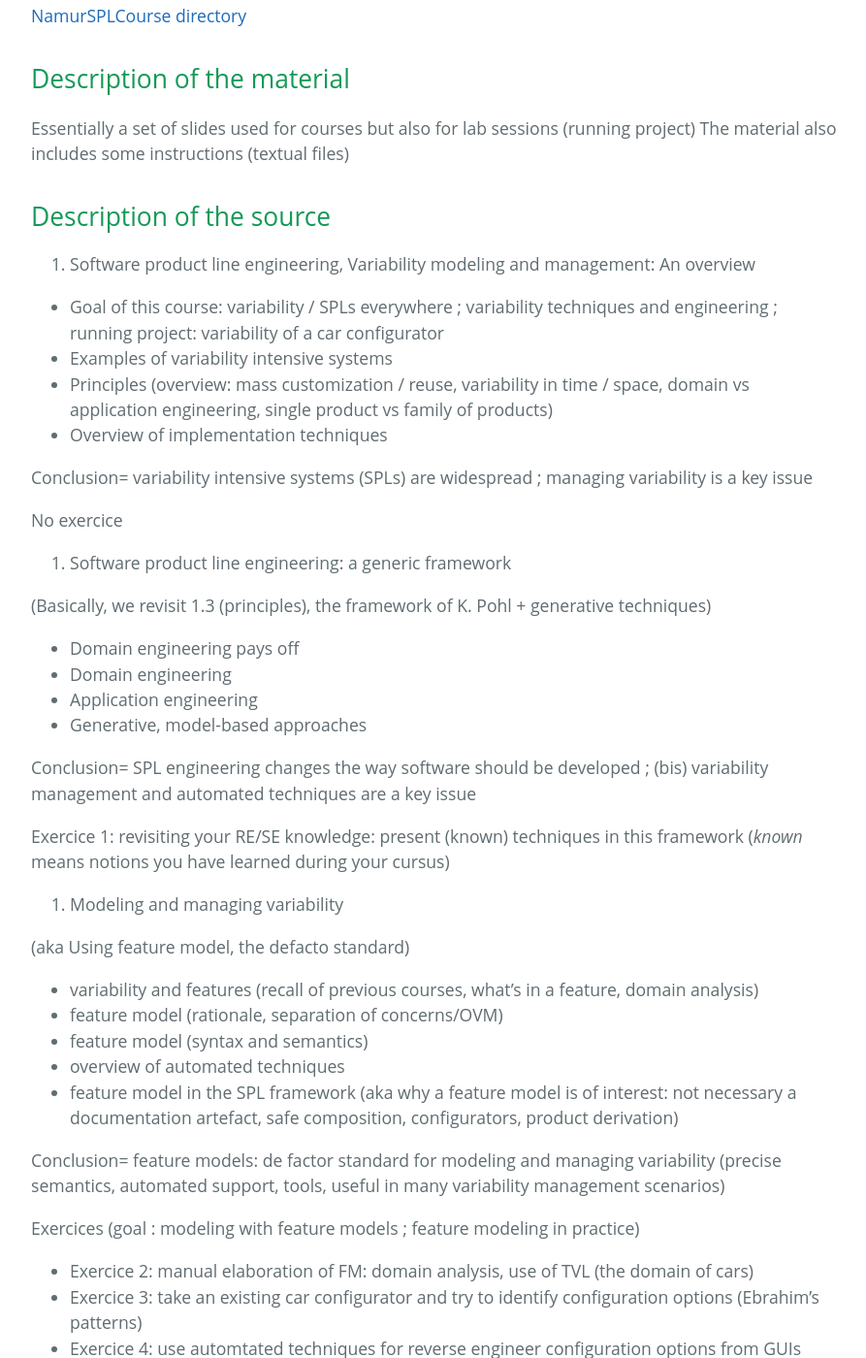
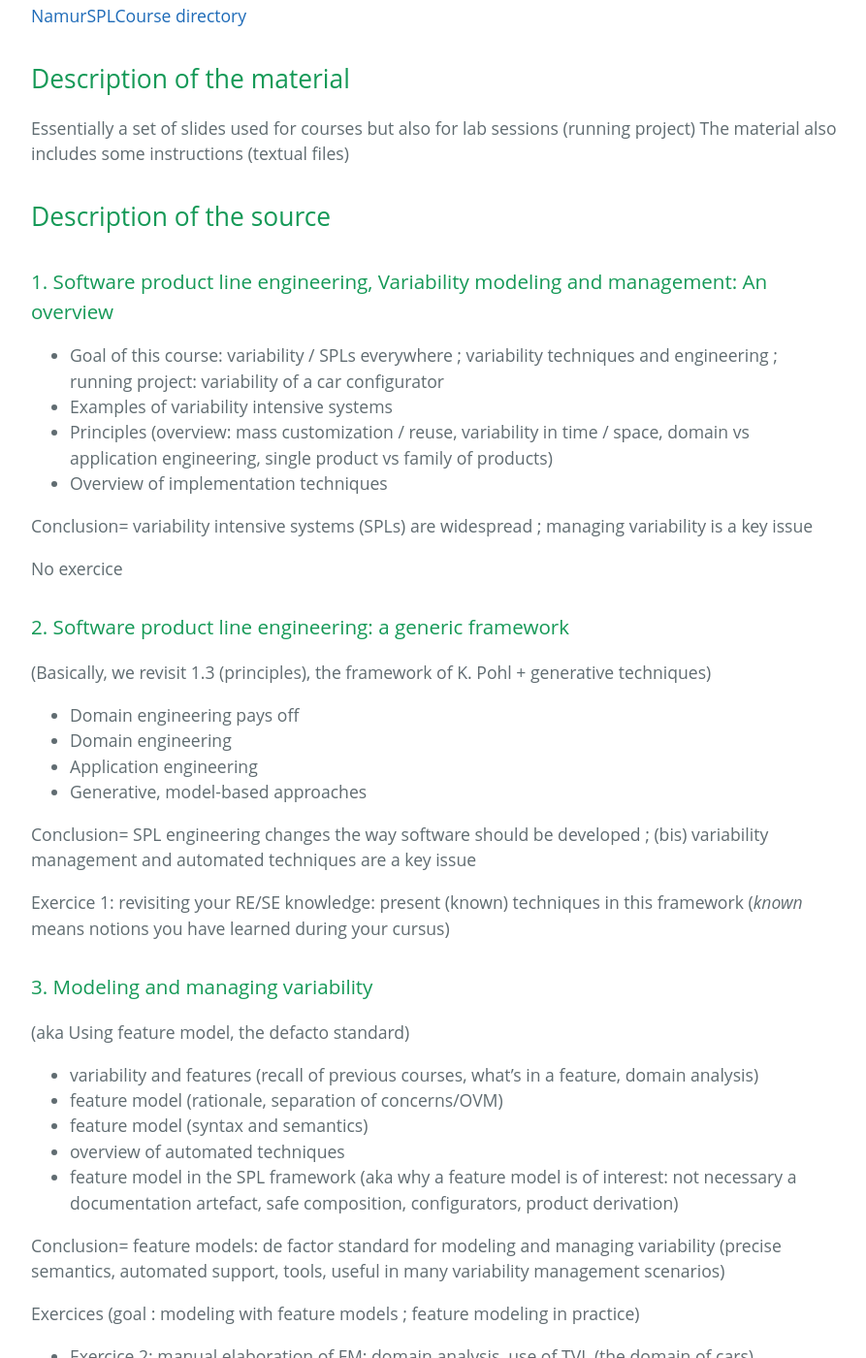
Before and after one commit to FAMILIAR-project/teaching, a Jekyll site: the page built from namur.html, in a window 1280 px wide and 1400 px high, scrolled down 629 px. Shown: the whole window at 97% size, without its empty margins (192-1085 px from the left). Built offline with Jekyll 4.4.1, drawn with Linux system fonts in a browser that asks for light colours; some of the changed text lies outside the part shown.

Commit message:
formatting

```diff
--- a/namur.html
+++ b/namur.html
@@ -26,7 +26,7 @@ The material also includes some instructions (textual files)
 ## Description of the source
 
 
- 1. Software product line engineering, Variability modeling and management: An overview
+### 1. Software product line engineering, Variability modeling and management: An overview
 
  * Goal of this course: variability / SPLs everywhere ; variability techniques and engineering ; running project: variability of a car configurator
  *	Examples of variability intensive systems
@@ -37,7 +37,7 @@ Conclusion= variability intensive systems (SPLs) are widespread ; managing varia
 
 No exercice
 
- 2. Software product line engineering: a generic framework
+### 2. Software product line engineering: a generic framework
 
 (Basically, we revisit 1.3 (principles), the framework of K. Pohl + generative techniques)
 
@@ -51,7 +51,7 @@ Conclusion= SPL engineering changes the way software should be developed ; (bis)
 
 Exercice 1: revisiting your RE/SE knowledge: present (known) techniques in this framework (*known* means notions you have learned during your cursus)
 
- 3. Modeling and managing variability
+### 3. Modeling and managing variability
 
 (aka Using feature model, the defacto standard)
 
@@ -69,7 +69,7 @@ Exercices (goal : modeling with feature models ; feature modeling in practice)
  *	Exercice 3: take an existing car configurator and try to identify configuration options (Ebrahim's patterns)
  *	Exercice 4: use automtated techniques for reverse engineer configuration options from GUIs (use the same previous example)
 
- 4. Feature models: automated techniques, language and tool support
+### 4. Feature models: automated techniques, language and tool support
 
  *	Automated techniques
  *	Management support
@@ -85,7 +85,7 @@ Exercices (goal : see operations in practice using a dedicated language)
  *	Exercice 8: domain analysis of car configurator (compator of cars, VariCell (or revisit the merge operator), e.g.: http://www.opel.ie/vehicles/opel_range/cars/agila/features-specs/equipment.html#series=0HFE)
 
 
- 5. Variability implementation
+### 5. Variability implementation
 
  *	Overview of implementation techniques (revisit course 1)
  *	Conditional compilation
```
